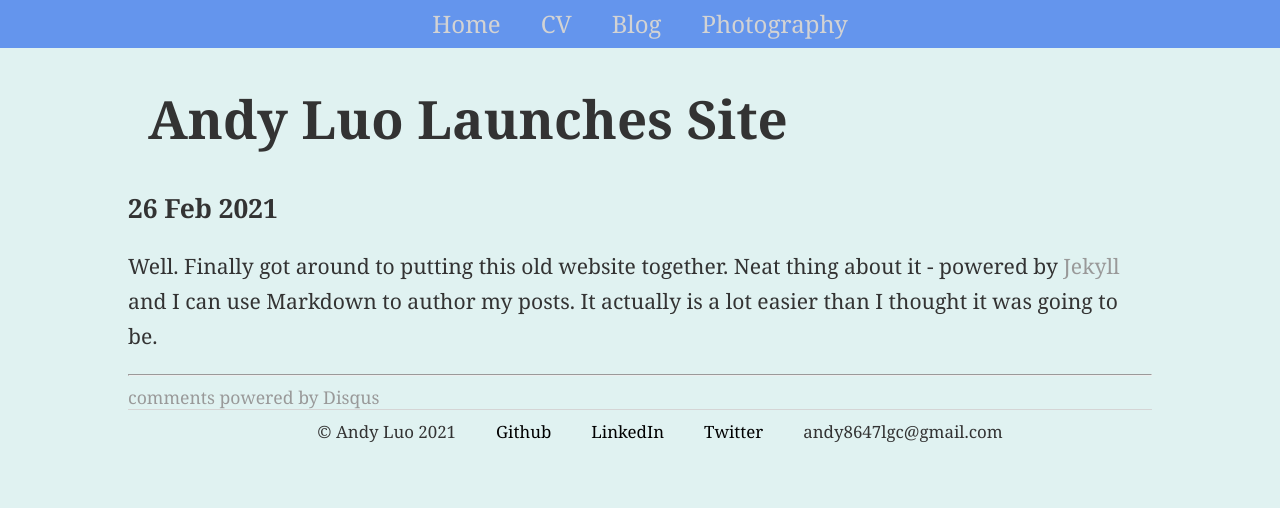
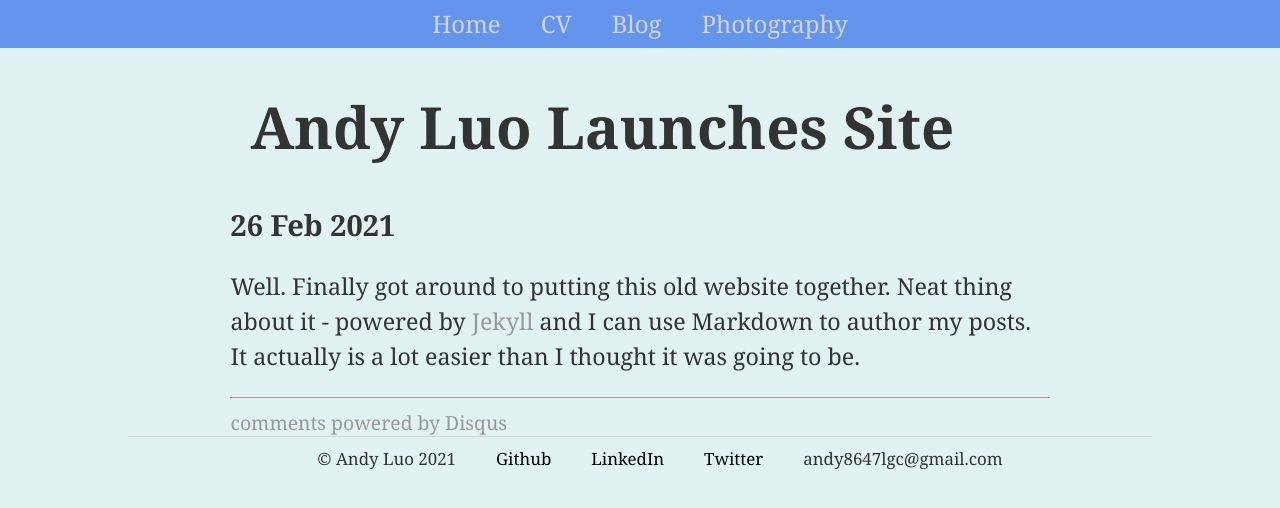
Before and after one commit to Andy8647/Andy8647.github.io, a Jekyll site: the page built from _posts/2021-02-26-andy-luo-site-launched.md, in a window 1280 px wide. Shown: the top 508 px of the page. Built offline with Jekyll 4.4.1, drawn with Linux system fonts in a browser that asks for light colours; comment, search, counter and statistics services are not loaded.

Commit message:
post css

```diff
--- a/_layouts/post.html
+++ b/_layouts/post.html
@@ -3,27 +3,30 @@
 notes: active
 ---
 
+<div class="texts">
   <div class="notes">
     <div class="note single">
       <h1 class="title">{{ page.title }}</h1>
 
-			<h2 class="date"><info datetime="{{ page.date }}">
-				{{ page.date | date_to_string }} {% if page.author %} by {{ page.author }} {% endif %}
-			</info></h2>
+      <h2 class="date">
+        <info datetime="{{ page.date }}">
+          {{ page.date | date_to_string }} {% if page.author %} by {{
+          page.author }} {% endif %}
+        </info>
+      </h2>
       <!-- Post content -->
-			<div class="notebody">
-				{{ content }}
-			</div>
+      <div class="notebody">{{ content }}</div>
       <!-- Post info -->
       <div class="noteinfo">
         <!-- include some categories and tags maybe? -->
       </div>
 
-			<hr>
+      <hr />
 
       <!-- Post comments -->
-			<div class="notecomments">
-				{% include disqus.html %}
+      <div class="notecomments">{% include disqus.html %}</div>
     </div>
-		</div><!-- / .note .single -->
-</div><!-- /.notes -->
+    <!-- / .note .single -->
+  </div>
+  <!-- /.notes -->
+</div>
```
Lines whose indentation alone changed are shown as unchanged.
